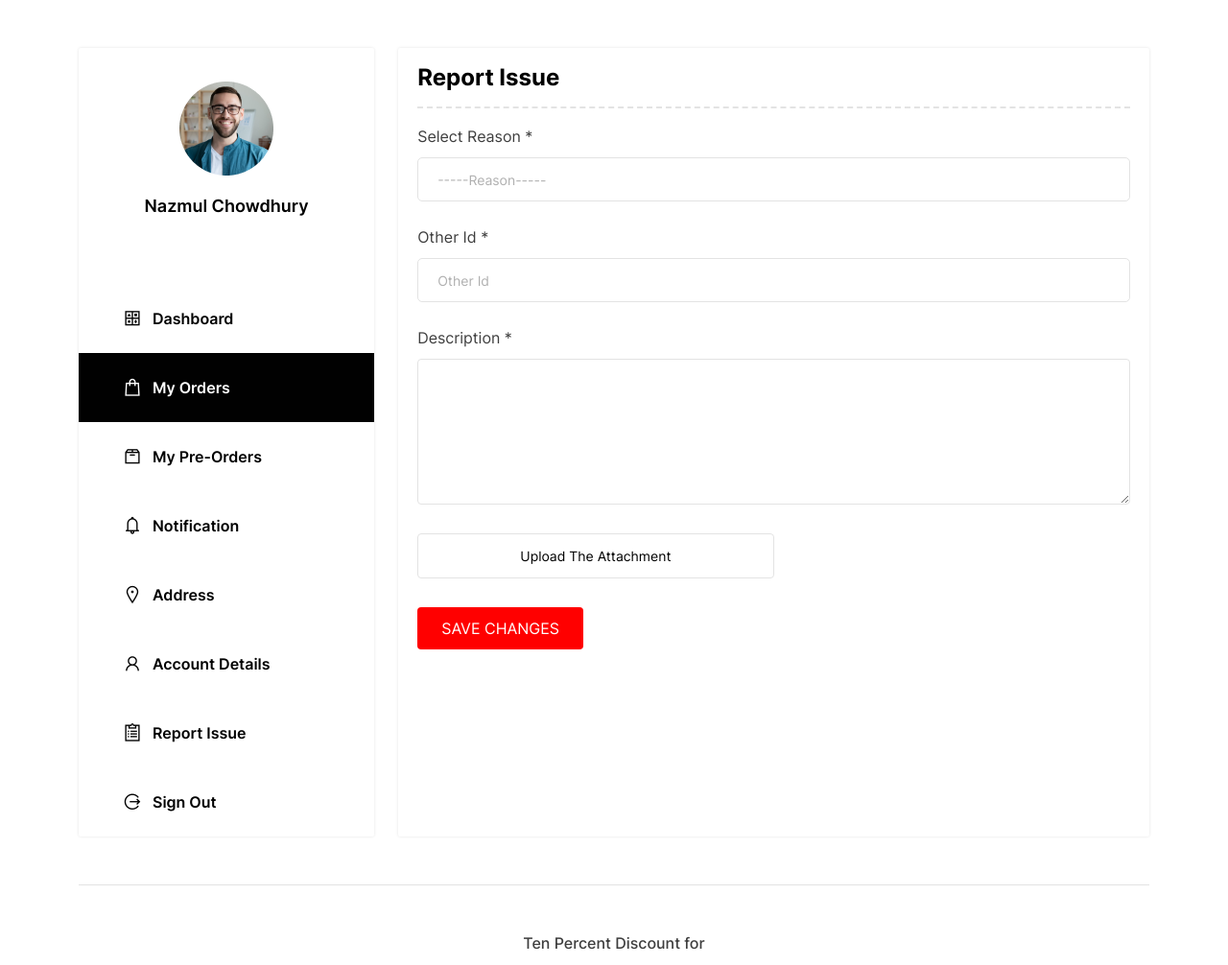
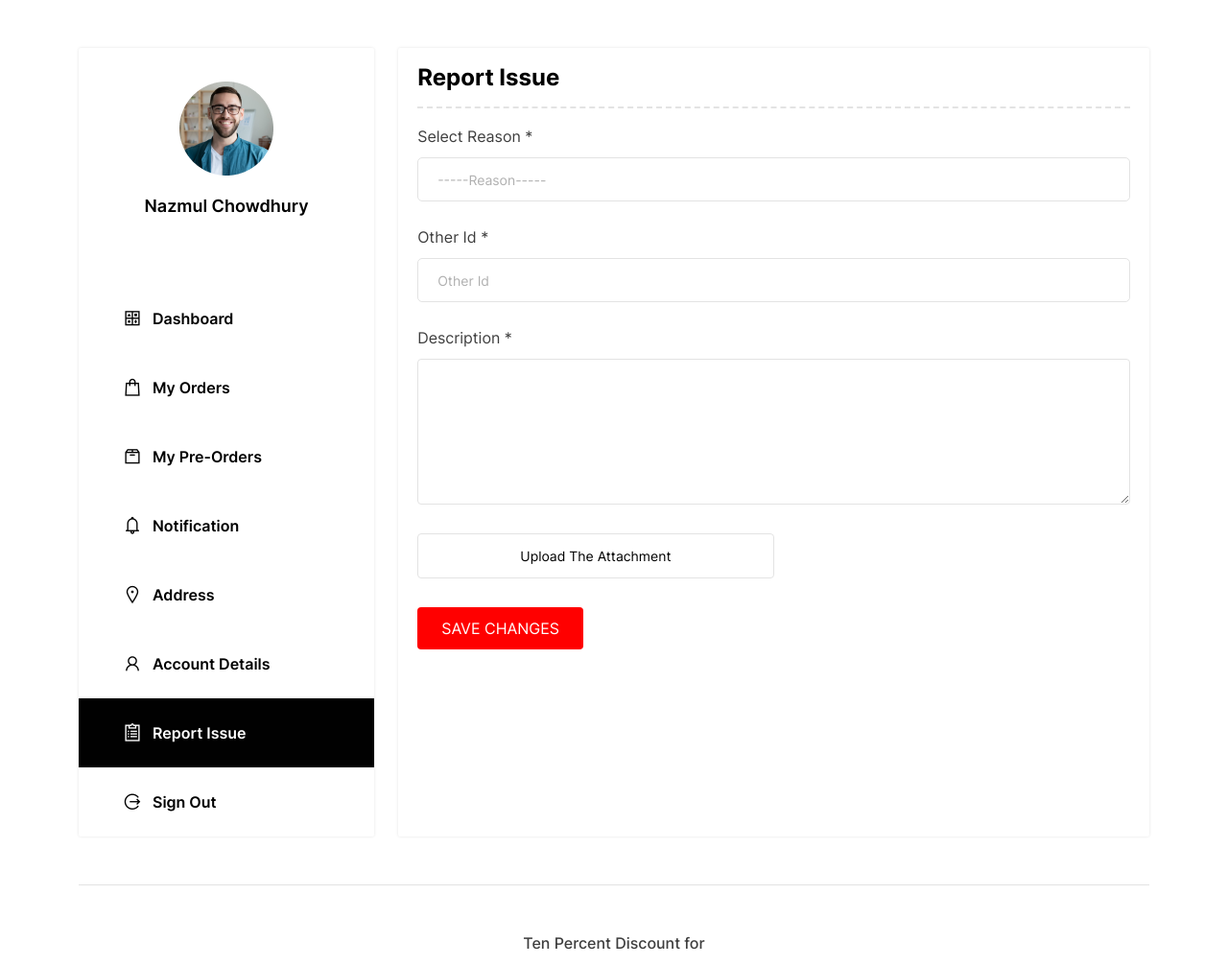
Before and after one commit to techofic/camera-world-themeforest, a plain HTML site: page dashboard-report.html in a window 1280 px wide. Shown: the part 85-1091 px from the top of the page at 96% size. Drawn offline with nearby package versions, Linux system fonts and the light colour scheme.

Commit message:
dashboard-report

```diff
--- a/dashboard-report.html
+++ b/dashboard-report.html
@@ -186,7 +186,7 @@
                         </a>
                     </li>
                     <li class="dashboard-menu--list---item">
-                        <a class="menu-link active" aria-current="page" to="/"><i class="las la-shopping-bag"></i>
+                        <a class="menu-link" aria-current="page" to="/"><i class="las la-shopping-bag"></i>
                             <h4>My Orders</h4>
                         </a>
                     </li>
@@ -213,7 +213,7 @@
                         </a>
                     </li>
                     <li class="dashboard-menu--list---item">
-                        <a class="menu-link" aria-current="page" to="/dashboard-report"><i
+                        <a class="menu-link active" aria-current="page" to="/dashboard-report"><i
                                 class="las la-clipboard-list"></i>
                             <h4>Report Issue</h4>
                         </a>
```
Also changed, not shown: dashboard-account.html (+0 -1 lines).
